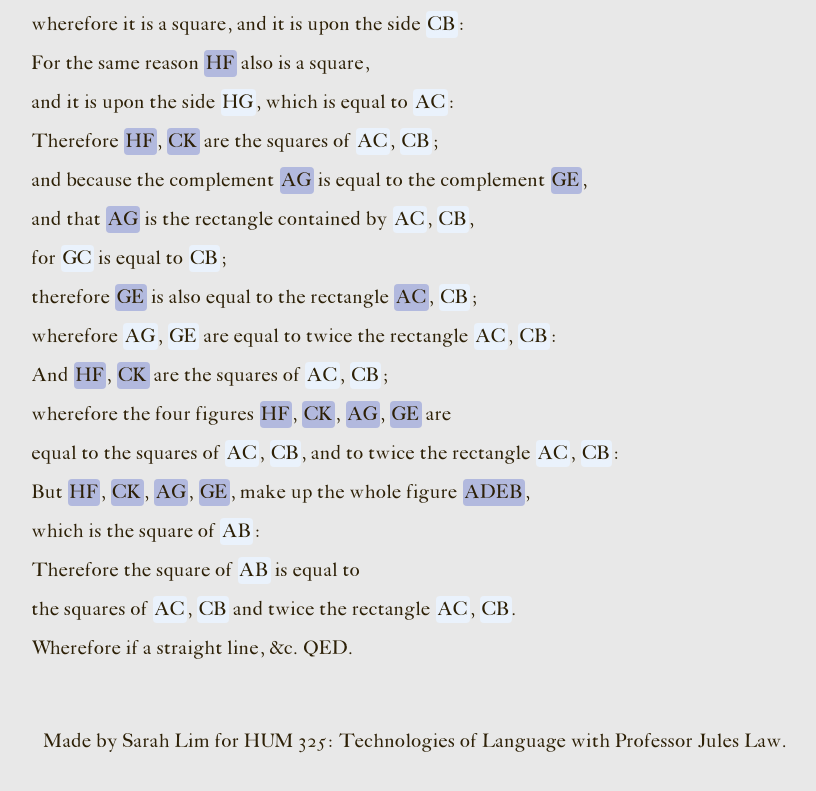
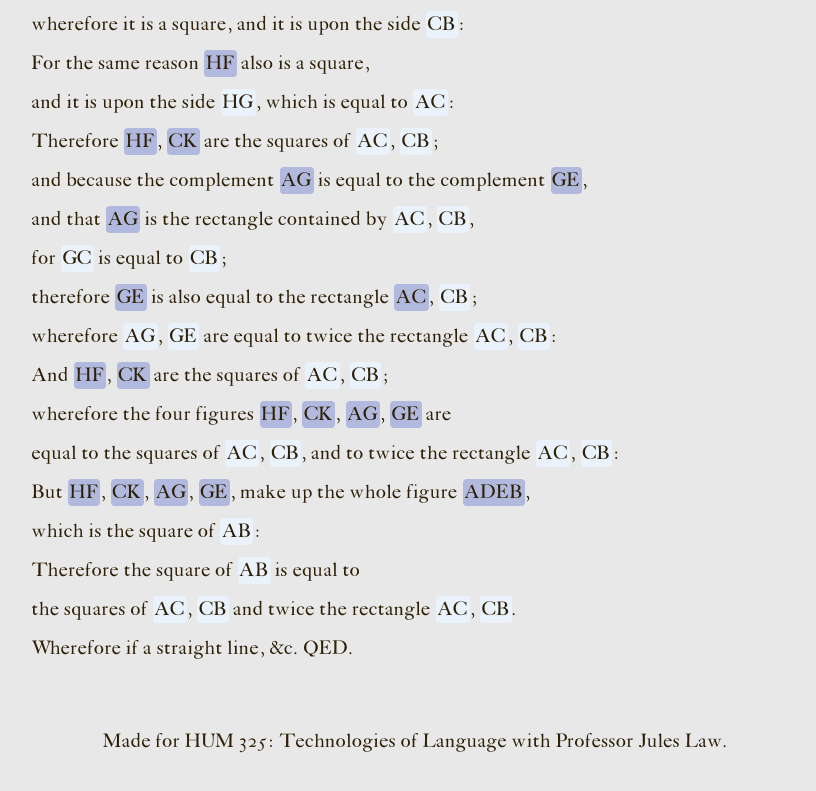
Before and after one commit to sliminality/visual-proofs, a website: page proof/index.html in a window 1280 px wide. Shown: the part 1380-2171 px from the top of the page, without its empty margins (224-1040 px from the left). Drawn offline with Linux system fonts and the light colour scheme; a script that the page names is missing.

Commit message:
Remove name from proof page for anonymous submission

```diff
--- a/proof/index.html
+++ b/proof/index.html
@@ -76,7 +76,7 @@
     </section>
   </main>
   <footer class="footer">
-    Made by Sarah Lim for HUM 325: Technologies of Language with Professor Jules Law.
+    Made for HUM 325: Technologies of Language with Professor Jules Law.
   </footer>
   <script type="text/javascript" src="https://cdnjs.cloudflare.com/ajax/libs/two.js/0.6.0/two.js"></script>
   <script type="text/javascript" src="proofs.js"></script>
```
